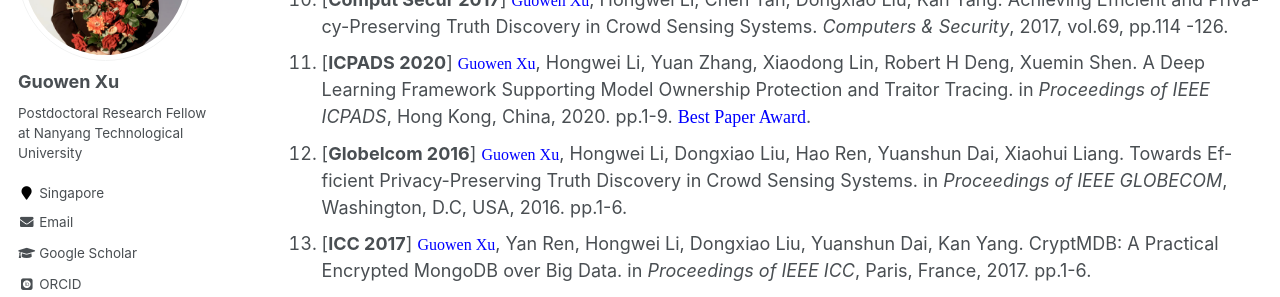
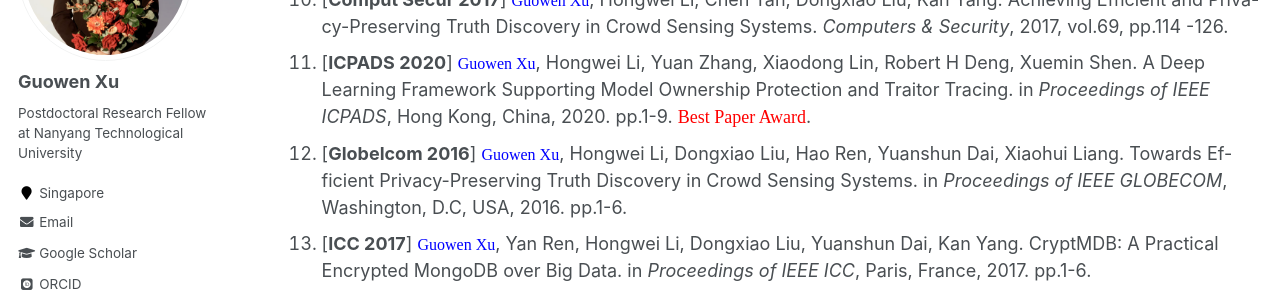
Before and after one commit to Guowen-xu/guowen-xu.github.io, a Jekyll site: the page built from _pages/publications.md, in a window 1280 px wide and 900 px high, scrolled down 937 px. Shown: the part 150-447 px from the top of the window. Built offline with Jekyll 4.4.1, drawn with Linux system fonts in a browser that asks for light colours; some web fonts are replaced.

Commit message:
Update publications.md

```diff
--- a/_pages/publications.md
+++ b/_pages/publications.md
@@ -23,7 +23,7 @@ You can find my articles on my [Google Scholar](https://scholar.google.com.hk/ci
 8. [**TVT 2019**]  <font face="Times New Roman" color=blue size=3> Guowen Xu</font>, Hongwei Li, Sen Liu, Mi Wen, Rongxing Lu. Efficient and Privacy-preserving Truth Discovery in Mobile Crowd Sensing Systems. *IEEE Transactions on Vehicular Technology*, vol.68, no.4, pp.3854-3865, 2019.
 9. [**IEEE Commun Mag 2019**] <font face="Times New Roman" color=blue size=3> Guowen Xu</font>, Hongwei Li, Hao Ren, Kan Yang，Robert H. Deng. Data Privacy and Security in Deep Learning: Attacks, Solutions and Opportunities. *IEEE Communications Magazine*, vol.57, no.11, pp.116-122, 2019.
 10. [**Comput Secur 2017**] <font face="Times New Roman" color=blue size=3> Guowen Xu</font>, Hongwei Li, Chen Tan, Dongxiao Liu, Kan Yang. Achieving Efficient and Priva-cy-Preserving Truth Discovery in Crowd Sensing Systems. *Computers & Security*, 2017, vol.69, pp.114 -126.
-11. [**ICPADS 2020**] <font face="Times New Roman" color=blue size=3> Guowen Xu</font>, Hongwei Li, Yuan Zhang, Xiaodong Lin, Robert H Deng, Xuemin Shen. A Deep Learning Framework Supporting Model Ownership Protection and Traitor Tracing. in *Proceedings of IEEE ICPADS*, Hong Kong, China, 2020. pp.1-9. <font face="Times New Roman" color=blue size=4> Best Paper Award</font>.
+11. [**ICPADS 2020**] <font face="Times New Roman" color=blue size=3> Guowen Xu</font>, Hongwei Li, Yuan Zhang, Xiaodong Lin, Robert H Deng, Xuemin Shen. A Deep Learning Framework Supporting Model Ownership Protection and Traitor Tracing. in *Proceedings of IEEE ICPADS*, Hong Kong, China, 2020. pp.1-9. <font face="Times New Roman" color=red size=4> Best Paper Award</font>.
 12. [**Globelcom 2016**]  <font face="Times New Roman" color=blue size=3> Guowen Xu</font>, Hongwei Li, Dongxiao Liu, Hao Ren, Yuanshun Dai, Xiaohui Liang. Towards Ef-ficient Privacy-Preserving Truth Discovery in Crowd Sensing Systems. in *Proceedings of IEEE GLOBECOM*, Washington, D.C, USA, 2016. pp.1-6.
 13. [**ICC 2017**] <font face="Times New Roman" color=blue size=3> Guowen Xu</font>, Yan Ren, Hongwei Li, Dongxiao Liu, Yuanshun Dai, Kan Yang. CryptMDB: A Practical Encrypted MongoDB over Big Data. in *Proceedings of IEEE ICC*, Paris, France, 2017. pp.1-6.
 14. [**ICC 2018**]  <font face="Times New Roman" color=blue size=3> Guowen Xu</font>, Hongwei Li, Yuanshun Dai, Xiaodong Lin. EFRS: Enabling Efficient and Fi-ne-grained Range Search on Encrypted Spatial Data. in *Proceedings of IEEE ICC*, 2018，Kansas, USA ,pp.1-6.
```
